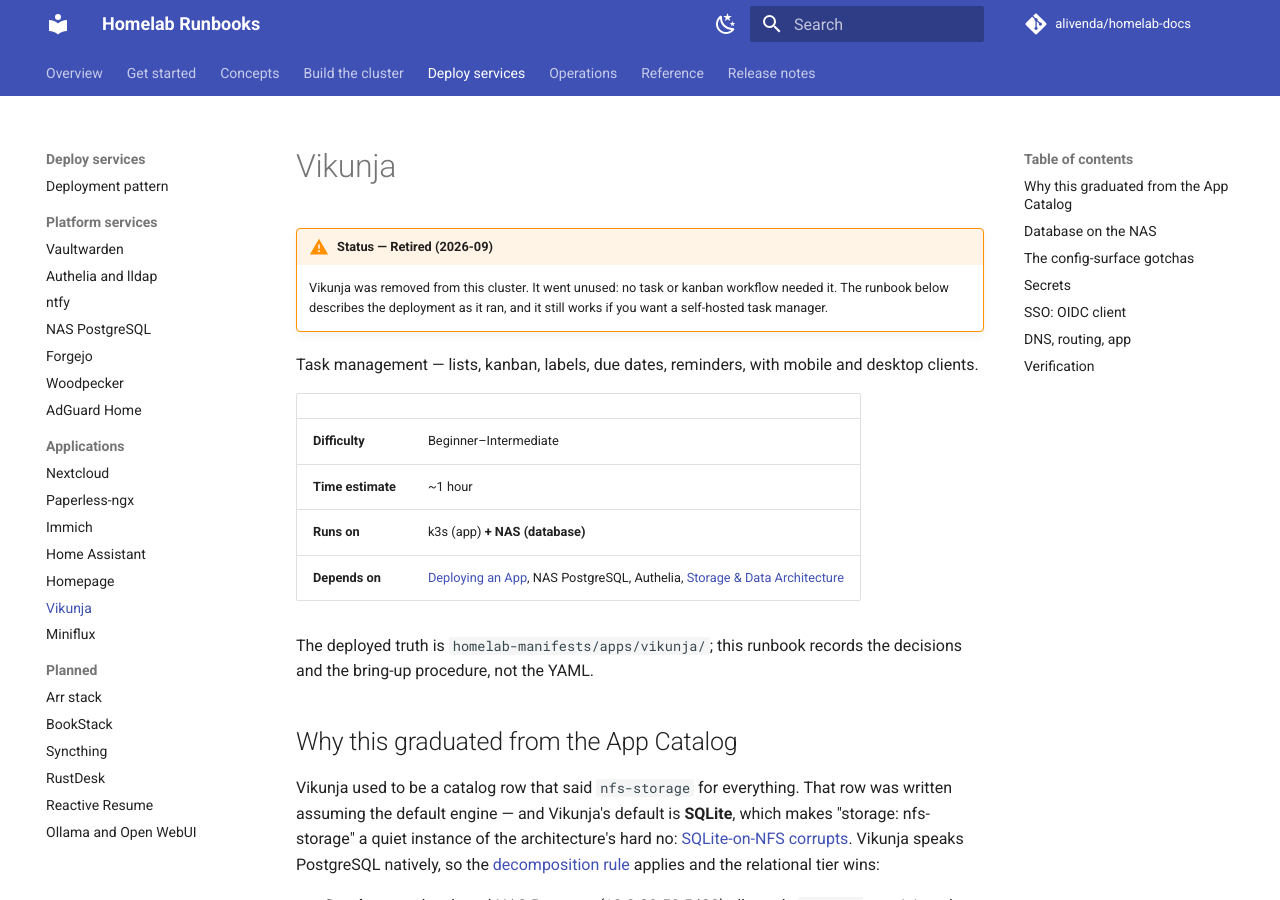
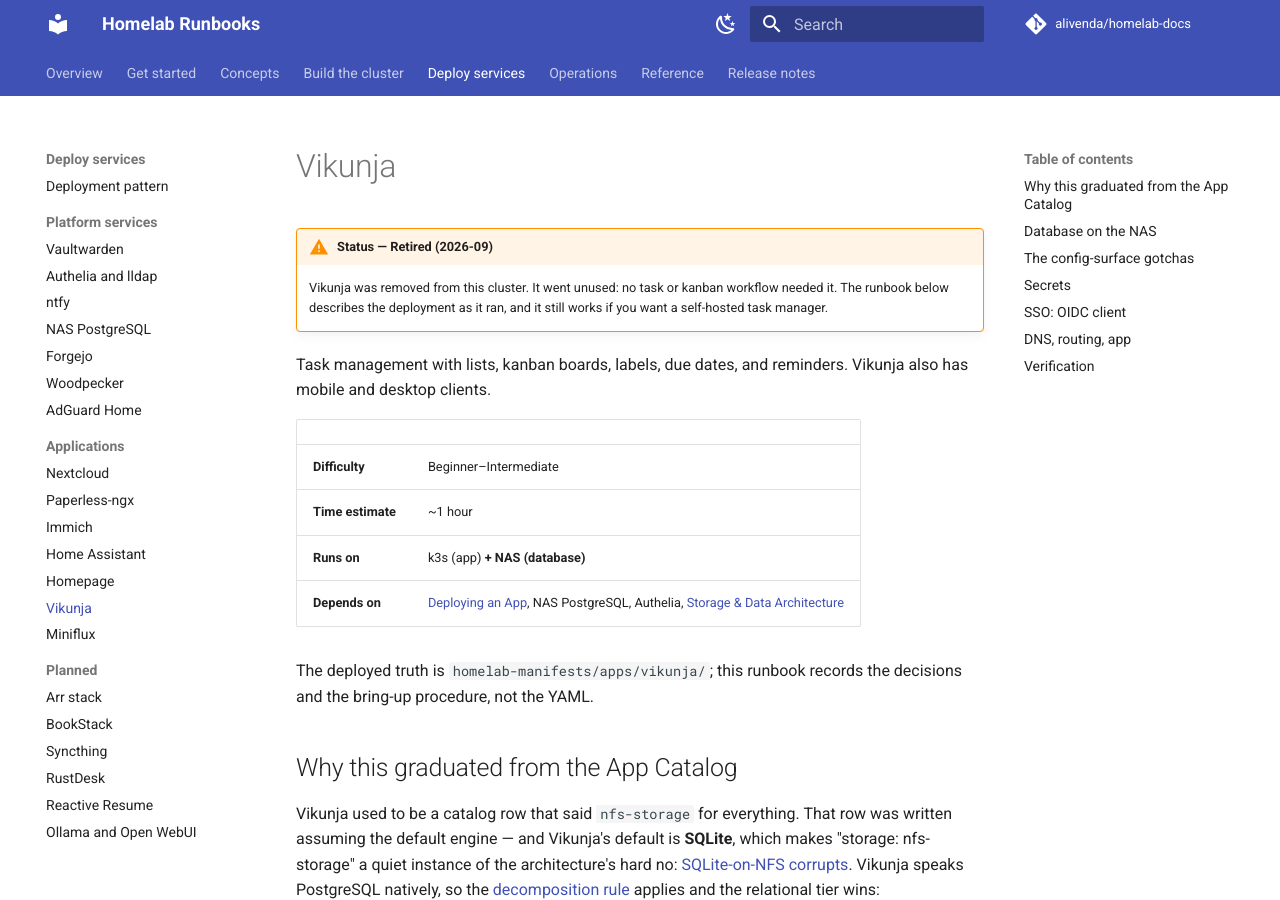
Before and after one commit to alivenda/homelab-docs, an MkDocs documentation site: the page built from docs/deploy/vikunja.md, in a window 1280 px wide and 900 px high. Built offline with MkDocs 1.6.1 and Material for MkDocs 9.7.7, drawn with Linux system fonts in a browser that asks for light colours; comment, search, counter and statistics services are not loaded.

Commit message:
docs: reword three sentences that Vale 3.28 flags
Vale 3.25.1 and later match a rule's spaces across a line wrap, so these
wrapped sentences now trip Google.OxfordComma and Google.Quotes. The error
message moves to code font, like the other error messages in the docs.

```diff
--- a/docs/deploy/vikunja.md
+++ b/docs/deploy/vikunja.md
@@ -5,8 +5,8 @@
     needed it. The runbook below describes the deployment as it ran, and it still
     works if you want a self-hosted task manager.
 
-Task management — lists, kanban, labels, due dates, reminders, with mobile and
-desktop clients.
+Task management with lists, kanban boards, labels, due dates, and reminders.
+Vikunja also has mobile and desktop clients.
 
 | | |
 |---|---|
```
Also changed, not shown: docs/deploy/woodpecker.md (+1 -1 lines), docs/reference/app-catalog.md (+2 -2 lines).
